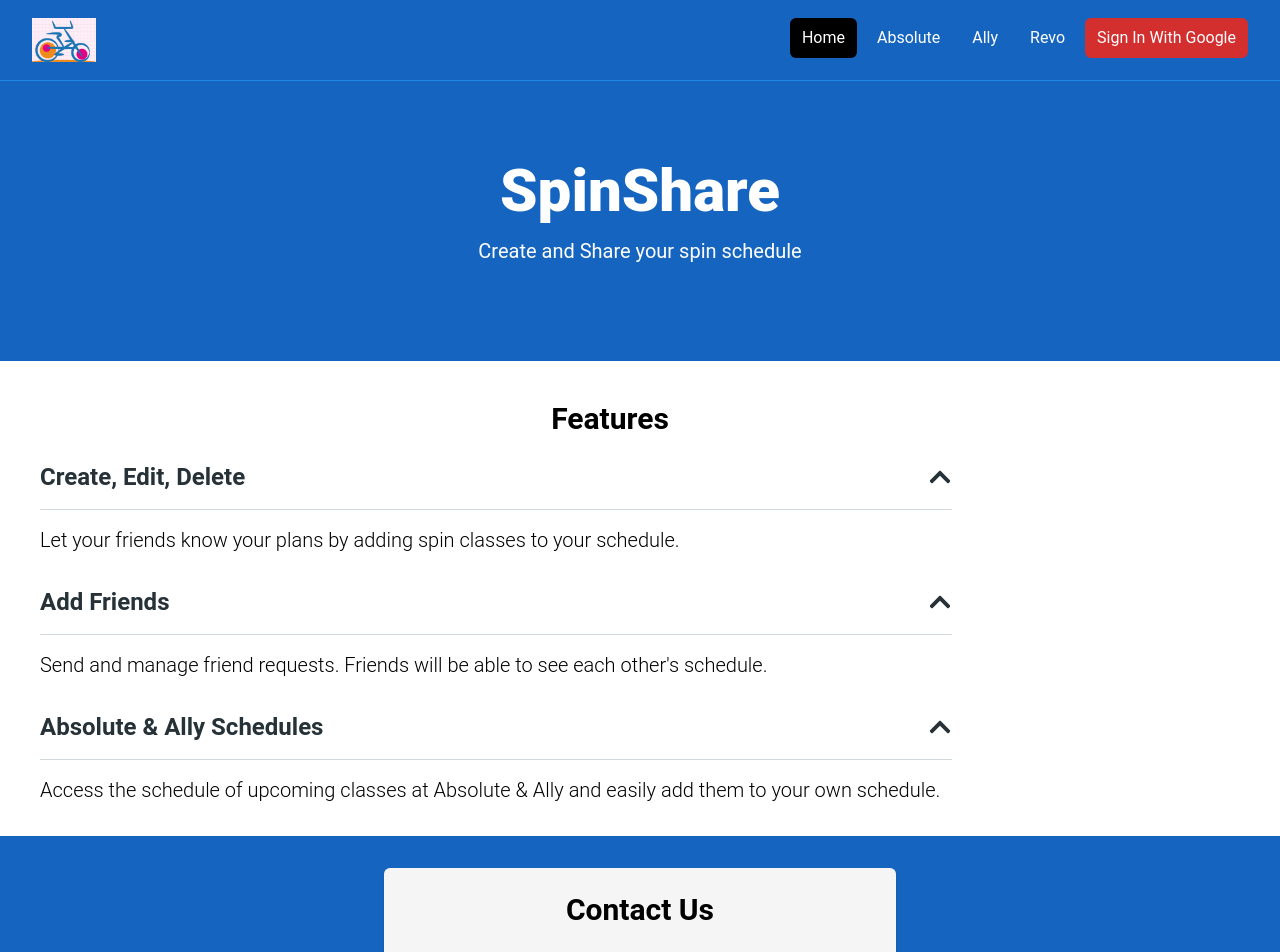
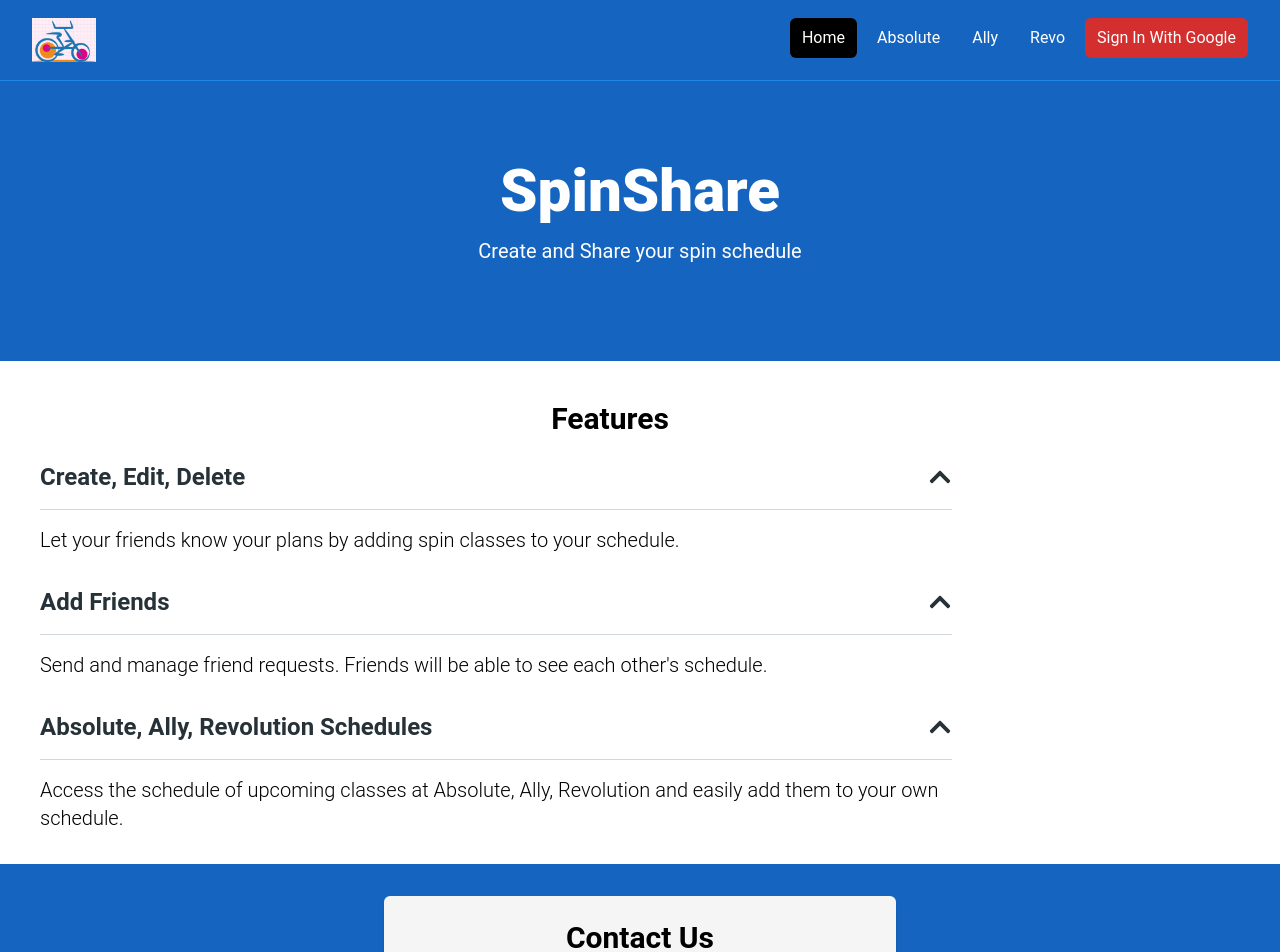
Before and after one commit to SQ77/spinShare, a React (Vite) app: page / in a window 1280 px wide. Shown: the top 952 px of the page. Built offline with nearby package versions, Linux system fonts and the light colour scheme; no server answers.

Commit message:
Update with revo schedule

```diff
--- a/src/components/Features.jsx
+++ b/src/components/Features.jsx
@@ -28,9 +28,9 @@
                 </AccordionBody>
             </Accordion>
             <Accordion open={openAcc3} icon={openAcc3 ? <FaChevronUp /> : <FaChevronDown />} className="w-4/5">
-                <AccordionHeader onClick={handleOpenAcc3} className="text-2xl">Absolute & Ally Schedules</AccordionHeader>
+                <AccordionHeader onClick={handleOpenAcc3} className="text-2xl">Absolute, Ally, Revolution Schedules</AccordionHeader>
                 <AccordionBody className="text-xl text-black">
-                Access the schedule of upcoming classes at Absolute & Ally and easily add them to your own schedule.
+                Access the schedule of upcoming classes at Absolute, Ally, Revolution and easily add them to your own schedule.
                 </AccordionBody>
             </Accordion>
         </div>
--- a/src/components/Hamburger.jsx
+++ b/src/components/Hamburger.jsx
@@ -29,7 +29,7 @@
             <NavLink to="/" className="text-white rounded-md px-2 py-2">Home</NavLink>
             <NavLink to="/absolute/STV" className="text-white rounded-md px-2 py-2">Absolute</NavLink>
             <NavLink to="/ally" className="text-white rounded-md px-2 py-2">Ally</NavLink>
-            {/* <NavLink to="/revo/TP" className="text-white rounded-md px-2 py-2">Revo</NavLink> */}
+            <NavLink to="/revo/TP" className="text-white rounded-md px-2 py-2">Revo</NavLink>
             <CurrentUser auth={auth} >
                 {(user) => (
                     <>
```
